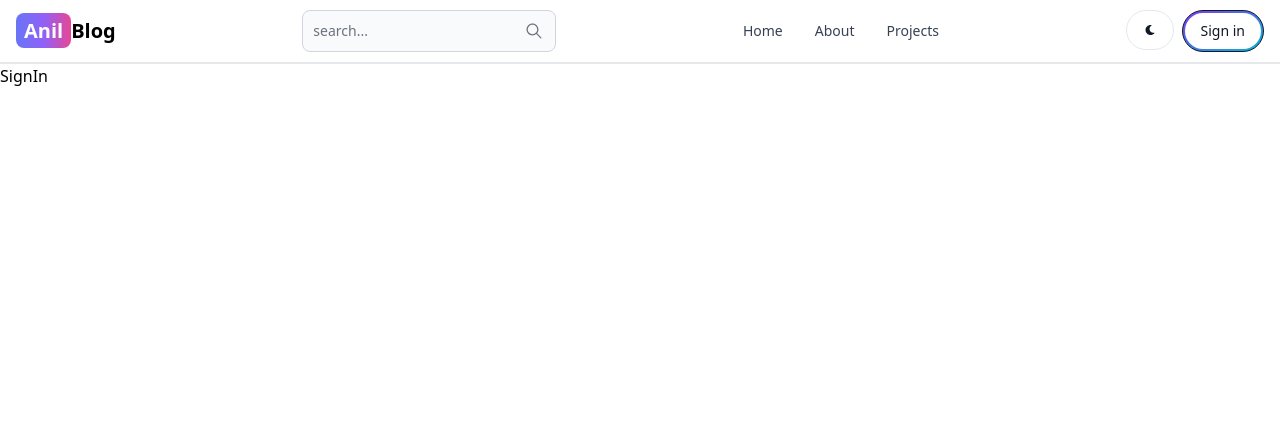
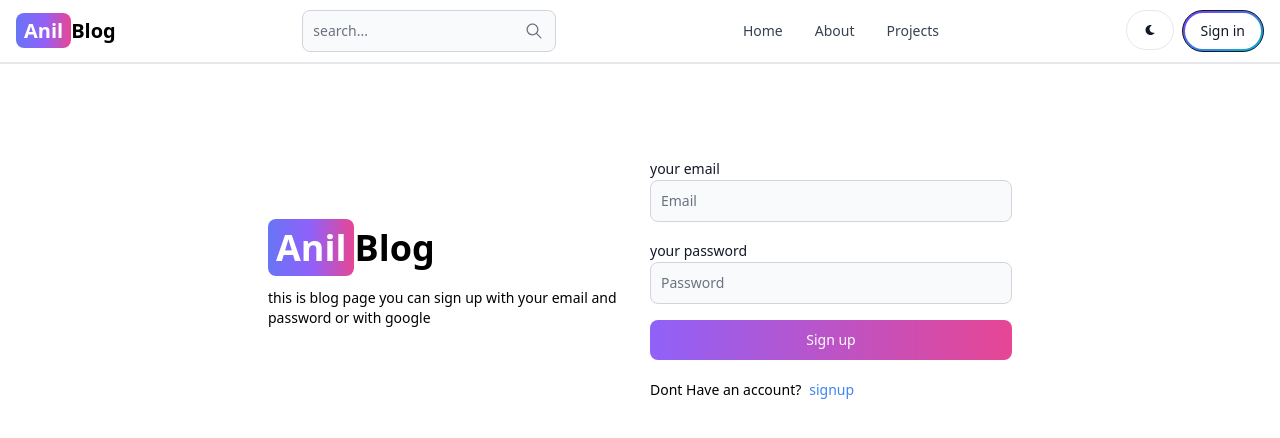
Before and after one commit to Anilparajuli4/mern-blog, a React (Vite) app in the folder frontend/: page /signin in a window 1280 px wide. Shown: the top 438 px of the page. Built offline with nearby package versions, Linux system fonts and the light colour scheme.

Commit message:
complete signin functionality

```diff
--- a/frontend/src/pages/SignIn.jsx
+++ b/frontend/src/pages/SignIn.jsx
@@ -1,9 +1,80 @@
 
 
-function SignIn() {
+import { Alert, Button, Label, Spinner, TextInput } from "flowbite-react"
+import { useState } from "react"
+import { Link, useNavigate } from "react-router-dom"
+
+
+function Signin() {
+  const [formData, setFormData] = useState('')
+  const [errorMessage, setErrorMessage] = useState(null)
+  const [loading, setLoading] = useState(false)
+  const navigate = useNavigate()
+  function handleChange(e){
+   setFormData({...formData, [e.target.id]:e.target.value})
+  }
+ async function handleSubmit(e){
+    e.preventDefault()
+    if( !formData.email || !formData.password){
+      return setErrorMessage('please fill all the form')
+    }
+    try {
+      setLoading(true)
+       const res = await fetch('/api/auth/signin', {
+        method:'post',
+        headers: {'Content-Type': 'application/json'},
+        body:JSON.stringify(formData),
+       })
+       const data = await res.json()
+       setLoading(false)
+       navigate('/')
+       if(data.success === false){
+        return setErrorMessage(data.message)
+       }
+
+    } catch (error) {
+      setLoading(false)
+      setErrorMessage(error.message)
+
+    }
+  }
   return (
-    <div>SignIn</div>
+    <div className="min-h-screen mt-20">
+      <div className="flex p-3 max-w-3xl mx-auto flex-col md:flex-row md:items-center gap-5">
+        <div className="flex-1">
+        <Link to='/' className=" text-4xl font-bold dark:text-white">
+            <span className="px-2 py-1 bg-gradient-to-r from-indigo-500 via-purple-500 to-pink-500 rounded-lg text-white">Anil</span>
+            Blog
+        </Link>
+        <p className="text-sm mt-5">this is blog page you can sign up with your email and password or with google</p>
+        </div>
+        <div className="flex-1">
+          <form className="flex flex-col gap-4" onSubmit={handleSubmit}>
+            <div>
+              <Label value="your email"/>
+              <TextInput type="text" placeholder="Email" id="email" onChange={handleChange}/>
+            </div>
+            <div>
+              <Label value="your password"/>
+              <TextInput type="text" placeholder="Password" id="password" onChange={handleChange}/>
+            </div>
+            <Button gradientDuoTone='purpleToPink' type="submit" disabled={loading}>{loading ? (<Spinner size='sm' />) : 'Sign up'}</Button>
+          </form>
+          <div className="flex gap-2 text-sm mt-5">
+            <span>Dont Have an account?</span>
+            <Link to='signup' className="text-blue-500">
+              signup
+            </Link>
+          </div>
+          {
+            errorMessage && (
+              <Alert className="mt-5 " color='failure'>{errorMessage}</Alert>
+            )
+          }
+        </div>
+      </div>
+    </div>
   )
 }
 
-export default SignIn
+export default Signin
```
